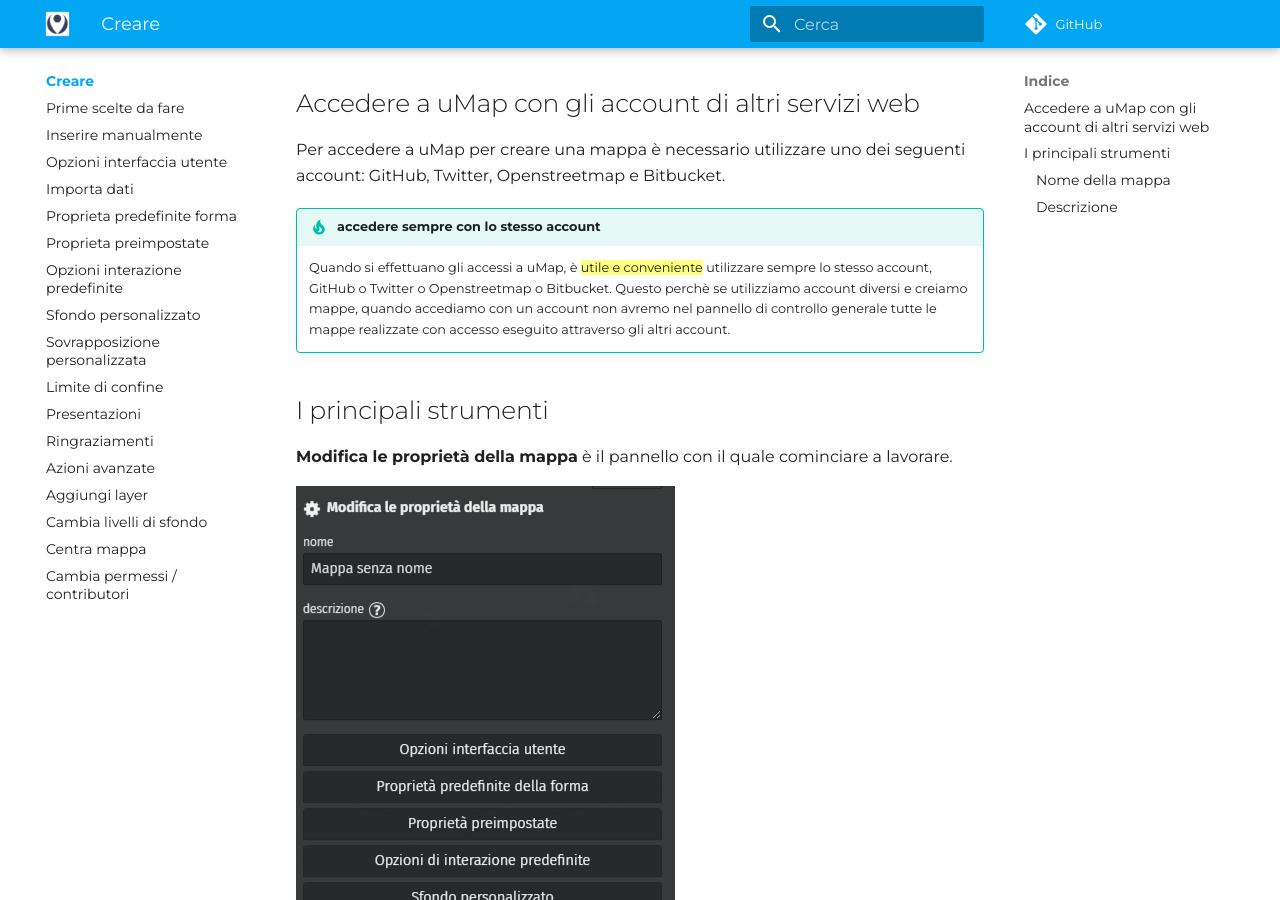
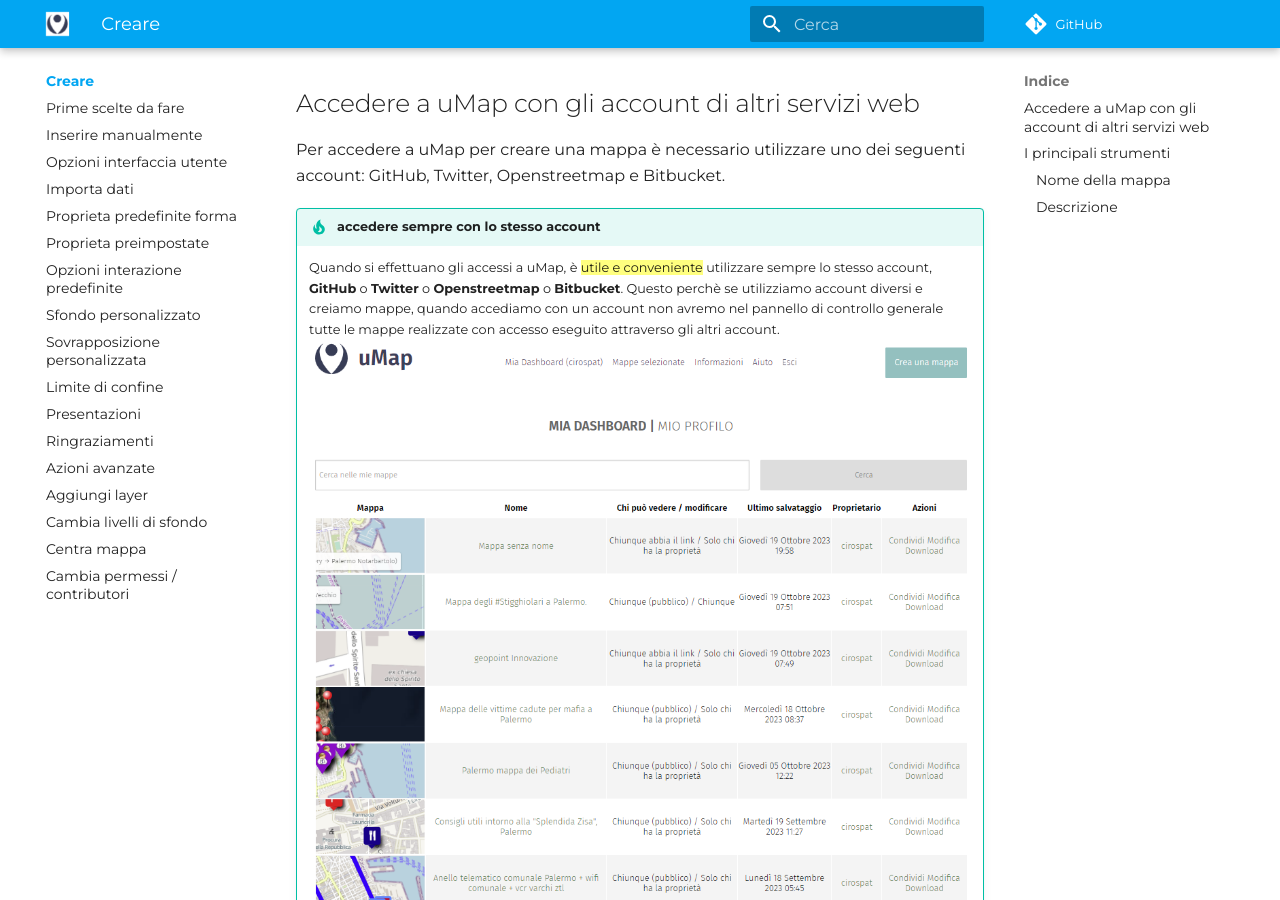
Before and after one commit to opendatasicilia/guida-umap, an MkDocs documentation site: the page built from docs/creare/index.md, in a window 1280 px wide and 900 px high, scrolled down 376 px. Built offline with MkDocs 1.6.1 and Material for MkDocs 9.7.7, drawn with Linux system fonts in a browser that asks for light colours; comment, search, counter and statistics services are not loaded.

Commit message:
Update index.md

```diff
--- a/docs/creare/index.md
+++ b/docs/creare/index.md
@@ -10,7 +10,8 @@
 
 !!! tip "accedere sempre con lo stesso account"
 
-    Quando si effettuano gli accessi a uMap, è ==utile e conveniente== utilizzare sempre lo stesso account, GitHub o Twitter o Openstreetmap o Bitbucket. Questo perchè se utilizziamo account diversi e creiamo mappe, quando accediamo con un account non avremo nel pannello di controllo generale tutte le mappe realizzate con accesso eseguito attraverso gli altri account.
+    Quando si effettuano gli accessi a uMap, è ==utile e conveniente== utilizzare sempre lo stesso account, **GitHub** o **Twitter** o **Openstreetmap** o **Bitbucket**. Questo perchè se utilizziamo account diversi e creiamo mappe, quando accediamo con un account non avremo nel pannello di controllo generale tutte le mappe realizzate con accesso eseguito attraverso gli altri account.
+    ![](https://raw.githubusercontent.com/opendatasicilia/guida-umap/main/docs/img/umap-dashboard.PNG)
 
 ## I principali strumenti
 
```
